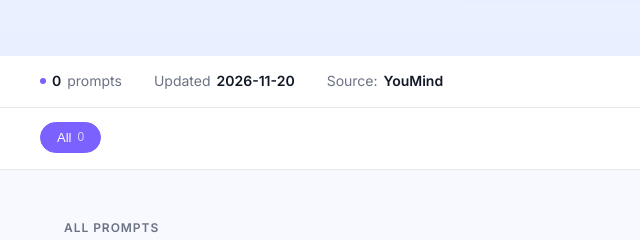
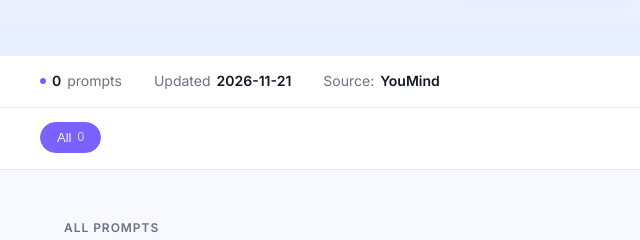
Before and after one commit to shiyao1122/prompt-stash, a plain HTML site: page docs/index.html in a window 1280 px wide. Shown: the part 512-752 px from the top of the page, 0-640 px from the left. Drawn offline with Linux system fonts and the light colour scheme.

Commit message:
chore: update site for GitHub Pages

```diff
--- a/docs/index.html
+++ b/docs/index.html
@@ -357,7 +357,7 @@
     <div class="stats-bar">
         <div class="stats-bar-inner">
             <span class="stat-item"><span class="stat-dot"></span><strong id="total-count">0</strong> prompts</span>
-            <span class="stat-item">Updated <strong>2026-11-20</strong></span>
+            <span class="stat-item">Updated <strong>2026-11-21</strong></span>
             <span class="stat-item">Source: <strong>YouMind</strong></span>
         </div>
     </div>
```
